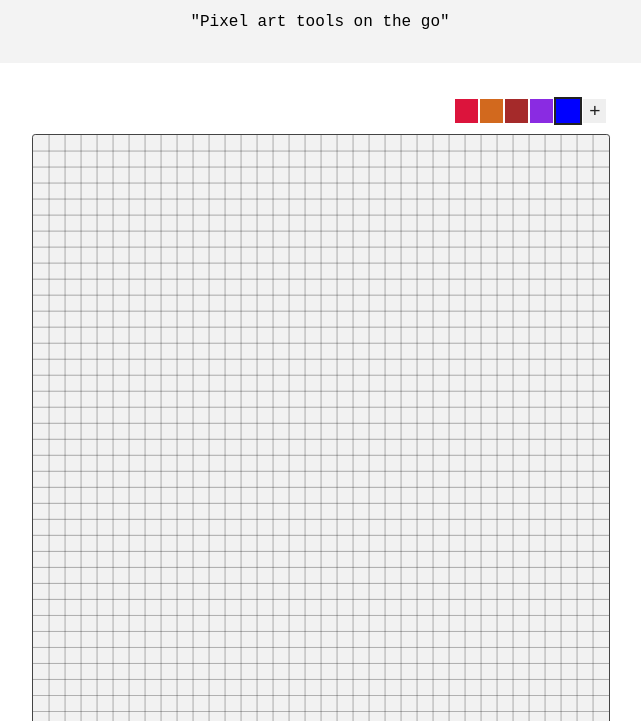
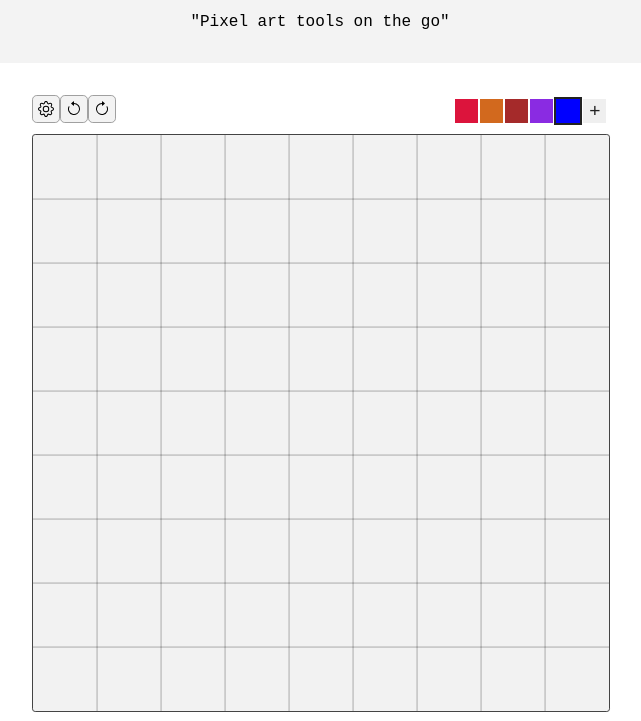
Before and after one commit to iwanharyatno/webpix, a plain HTML site: page index.html in a window 1280 px wide. Shown: the part 72-793 px from the top of the page, without its empty margins (320-961 px from the left). Drawn offline with Linux system fonts and the light colour scheme.

Commit message:
add undo and redo featuer

```diff
--- a/css/main.css
+++ b/css/main.css
@@ -29,6 +29,13 @@ body {
     padding: 1rem;
 }
 
+.quick-tools {
+    display: flex;
+    justify-content: space-between;
+}
+.quick-buttons {
+    display: flex;
+}
 .color-tools {
     position: relative;
 }
@@ -60,8 +67,6 @@ body {
 }
 
 .colors-container {
-    grid-column: 1/2;
-    grid-row: 1/4;
     display: flex;
     gap: 0.1rem;
     align-items: center;
@@ -94,6 +99,13 @@ body {
     touch-action: none;
 }
 
+.settings-container {
+    margin: 0.4rem 0;
+}
+.setting-input {
+    width: 3rem;
+}
+
 .misc-tools {
     margin-top: 0.2rem;
 }
@@ -115,6 +127,27 @@ h1 {
     padding: 0.5rem 1rem;
     cursor: pointer;
     transition: all 100ms;
+}
+.btn-image {
+    font-size: smaller;
+    color: #222222;
+    background-color: #f3f3f3;
+    border: 1px solid #a0a0a0;
+    padding: 0;
+    width: 1.75rem;
+    height: 1.75rem;
+    display: flex;
+    align-items: center;
+    justify-content: center;
+    margin: 0;
+}
+.btn-image img {
+    padding: 0;
+    color: currentColor;
+    width: 60%;
+}
+.btn-image:hover {
+    color: white;
 }
 .btn-fade {
     background-color: #f3f3f3;
--- a/index.html
+++ b/index.html
@@ -13,6 +13,18 @@
     </header>
 
     <main id="editor">
+        <div class="quick-tools">
+            <div class="quick-buttons">
+                <button class="btn btn-image">
+                    <img src="/assets/setting.svg" alt="Settings">
+                </button>
+                <button class="btn btn-image" id="undoButton">
+                    <img src="/assets/undo.svg" alt="Undo">
+                </button>
+                <button class="btn btn-image" id="redoButton">
+                    <img src="/assets/redo.svg" alt="Redo">
+                </button>
+            </div>
             <div class="color-tools">
                 <div class="colors-container"></div>
                 <form class="color-picker" id="formPickColor">
@@ -22,7 +34,14 @@
                     <button class="btn btn-fade" data-cancel="true">Cancel</button>
                 </form>
             </div>
-        <canvas id="drawingBoard" width="1080" height="1280"></canvas>
+        </div>
+        <canvas id="drawingBoard" width="1080" height="1080"></canvas>
+        <div class="settings-container">
+            <div class="setting">
+                <label for="cellSizeInput" class="setting-label">Cell size (px)</label>
+                <input type="number" id="cellSizeInput" class="setting-input" />
+            </div>
+        </div>
         <div class="misc-tools">
             <input type="checkbox" id="deleteModeCheck" data-mobile>
             <label for="deleteModeCheck" data-mobile>Delete Mode</label>
@@ -38,6 +57,9 @@
         <p id="copyright">&copy; 2023 IHY Projects</p>
     </footer>
 
+    <script src="js/data.js"></script>
+    <script src="js/events.js"></script>
+    <script src="js/quick-tools.js"></script>
     <script src="js/color-picker.js"></script>
     <script src="js/color-palette.js"></script>
     <script src="js/drawing-board.js"></script>
--- /dev/null
+++ b/js/data.js
@@ -0,0 +1,29 @@
+const historyStore = {
+    init() {
+        this.pixelHistory = [];
+        this.historyIndex = -1;
+    },
+    addCheckpoint(pixels) {
+        if (this.pixelHistory.length >= 50) {
+            this.pixelHistory.shift();
+        }
+
+        if (this.historyIndex < this.pixelHistory.length - 1) {
+            this.pixelHistory.splice(this.historyIndex + 1);
+        }
+
+        this.pixelHistory.push(pixels);
+        this.historyIndex += 1;
+    },
+    getCurrentCheckpoint() {
+        return this.pixelHistory[this.historyIndex];
+    },
+    undo() {
+        if (this.historyIndex == 0) return;
+        this.historyIndex -= 1;
+    },
+    redo() {
+        if (this.historyIndex == this.pixelHistory.length - 1) return;
+        this.historyIndex += 1;
+    }
+}
--- a/js/drawing-board.js
+++ b/js/drawing-board.js
@@ -7,6 +7,8 @@ const drawingBoard = {
         return this._downloading;
     },
     init(canvas) {
+        this.hasTouched = false;
+
         this.canvas = canvas;
         this.ctx = canvas.getContext('2d');
         this.shiftDown = false;
@@ -18,7 +20,10 @@ const drawingBoard = {
             this.ctrlDown = e.which == 1;
         });
 
+        this.canvas.addEventListener('touchstart', () => this.hasTouched = true)
+        this.canvas.addEventListener('touchend', () => this._saveCheckpoint());
         this.canvas.addEventListener('mouseup', (e) => {
+            if (!this.hasTouched) this._saveCheckpoint();
             this.ctrlDown = false;
             if (deleteModeMobile.value) return;
             this.shiftDown = false;
@@ -64,6 +69,9 @@ const drawingBoard = {
             this.draw();
         });
 
+        window.addEventListener(EVENT_UNDO, () => this._undo());
+        window.addEventListener(EVENT_REDO, () => this._redo());
+
         window.addEventListener('keydown', (e) => {
             this.ctrlDown = e.ctrlKey;
             this.shiftDown = e.shiftKey;
@@ -82,6 +90,21 @@ const drawingBoard = {
         const yCells = Math.round(h / cellSize);
 
         this.pixels = new Array(xCells).fill(null).map(_ => new Array(yCells).fill(null));
+
+        this._saveCheckpoint();
+    },
+    _undo() {
+        historyStore.undo();
+        this.pixels = historyStore.getCurrentCheckpoint();
+        this.draw();
+    },
+    _redo() {
+        historyStore.redo();
+        this.pixels = historyStore.getCurrentCheckpoint();
+        this.draw();
+    },
+    _saveCheckpoint() {
+        historyStore.addCheckpoint(this.pixels);
     },
     _getIndicesFromClickEvent(e) {
         let displayX = document.documentElement.scrollLeft + (e.clientX - e.target.offsetLeft);
--- /dev/null
+++ b/js/events.js
@@ -0,0 +1,2 @@
+const EVENT_UNDO = "undo";
+const EVENT_REDO = "redo";
--- a/js/main.js
+++ b/js/main.js
@@ -5,6 +5,10 @@ const colorInput = document.querySelector('#colorInput');
 const checkDeleteMode = document.querySelector('#deleteModeCheck');
 const checkShowGrid = document.querySelector('#showGridCheck');
 const quickDownloadButton = document.querySelector('#downloadButton');
+const undoButton = document.querySelector('#undoButton');
+const redoButton = document.querySelector('#redoButton');
+
+historyStore.init();
 
 colorPicker.init(colorPickerContainer, colorInput);
 colorPicker.hide();
@@ -14,8 +18,11 @@ colorPalette.init(paletteContainer, ['blue', 'blueviolet', 'brown', 'chocolate',
 deleteModeMobile.init(checkDeleteMode);
 showGrid.init(checkShowGrid);
 
+actionUndo.init(undoButton);
+actionRedo.init(redoButton);
+
 drawingBoard.init(canvas);
-drawingBoard.setCellSize(30);
+drawingBoard.setCellSize(120);
 
 drawingBoard.draw();
 
--- /dev/null
+++ b/js/quick-tools.js
@@ -0,0 +1,29 @@
+const actionUndo = {
+    init(element) {
+        this.element = element;
+
+        this.element.addEventListener('click', () => {
+            window.dispatchEvent(new Event(EVENT_UNDO));
+        });
+        window.addEventListener('keydown', (e) => {
+            if (e.key == 'z' && e.ctrlKey) {
+                window.dispatchEvent(new Event(EVENT_UNDO));
+            }
+        });
+    },
+};
+
+const actionRedo = {
+    init(element) {
+        this.element = element;
+
+        this.element.addEventListener('click', () => {
+            window.dispatchEvent(new Event(EVENT_REDO));
+        });
+        window.addEventListener('keydown', (e) => {
+            if (e.key == 'y' && e.ctrlKey) {
+                window.dispatchEvent(new Event(EVENT_REDO));
+            }
+        });
+    },
+};
```
Also changed, not shown: assets/redo.svg (added), assets/setting.svg (added), assets/undo.svg (added). Lines whose indentation alone changed are shown as unchanged.
